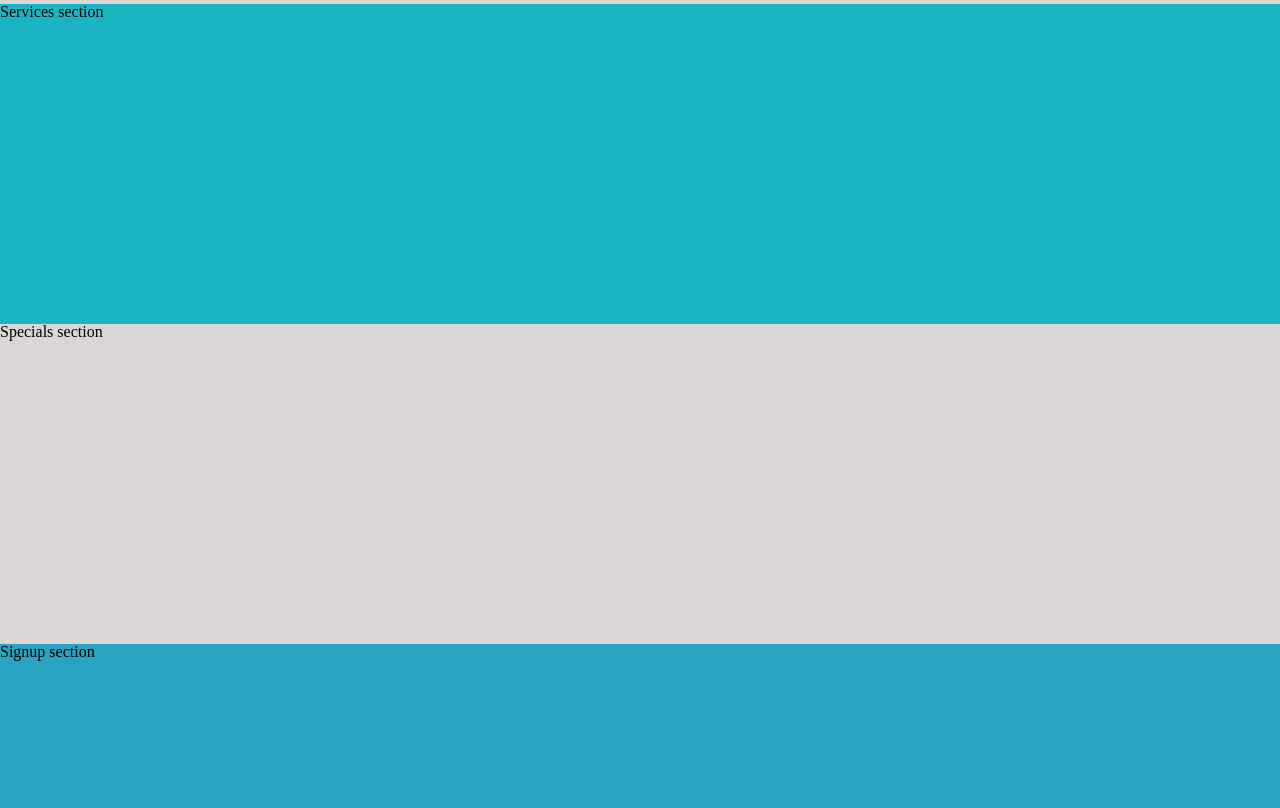
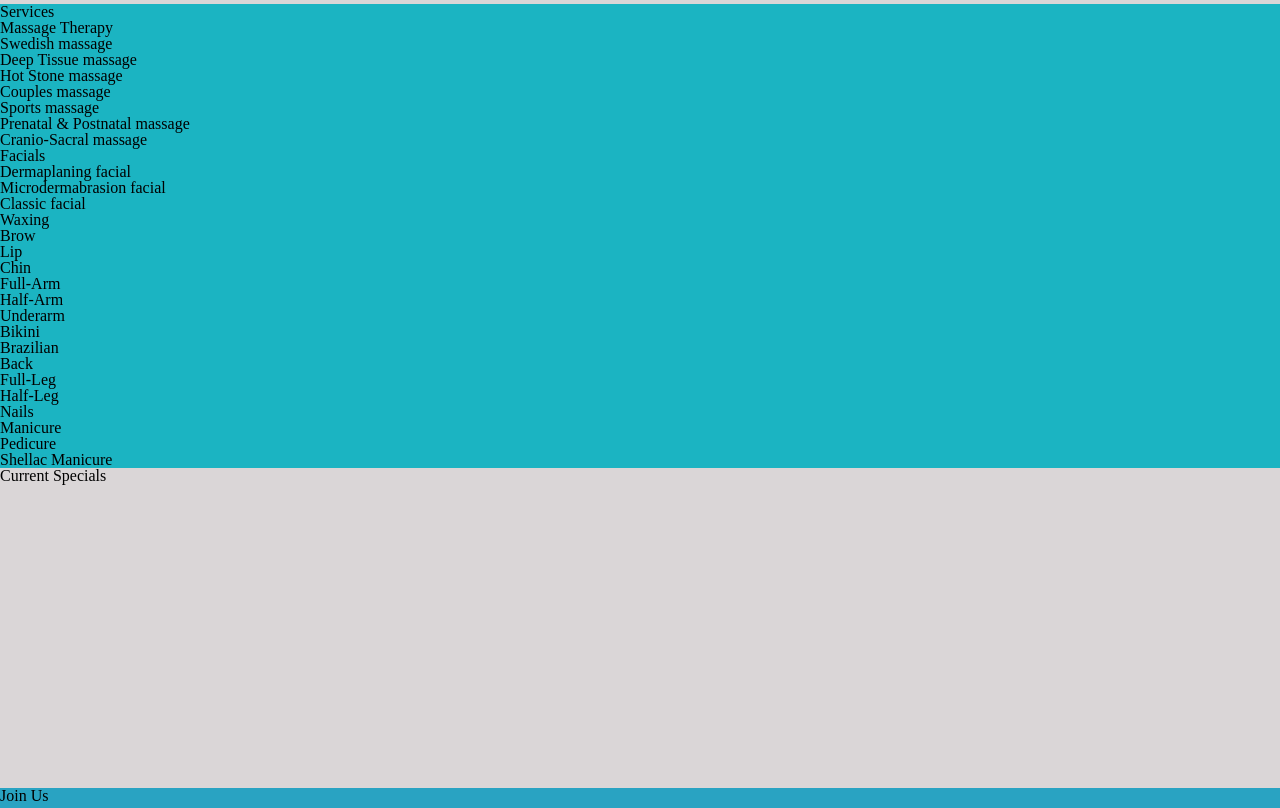
Before and after one commit to reneeweaver/project2, a plain HTML site: page index.html in a window 1280 px wide. Shown: the part 956-1764 px from the top of the page. Drawn offline with Linux system fonts and the light colour scheme.

Commit message:
added services and subservient sub services

```diff
--- a/index.html
+++ b/index.html
@@ -24,15 +24,53 @@
   </div>
 
   <div id="services">
-    <p>Services section</p>
+    <h1>Services</h1>
+    <ul>
+    	<li>Massage Therapy</li>
+    	<ol>
+    		<li>Swedish massage</li>
+    		<li>Deep Tissue massage</li>
+    		<li>Hot Stone massage</li>
+    		<li>Couples massage</li>
+    		<li>Sports massage</li>
+    		<li>Prenatal &amp; Postnatal massage</li>
+    		<li>Cranio-Sacral massage</li>
+    	</ol>
+    	<li>Facials</li>
+    	<ol>
+    		<li>Dermaplaning facial</li>
+    		<li>Microdermabrasion facial</li>
+    		<li>Classic facial</li>
+    	</ol>
+    	<li>Waxing</li>
+    	<ol>
+    		<li>Brow</li>
+    		<li>Lip</li>
+    		<li>Chin</li>
+    		<li>Full-Arm</li>
+    		<li>Half-Arm</li>
+    		<li>Underarm</li>
+    		<li>Bikini</li>
+    		<li>Brazilian</li>
+    		<li>Back</li>
+    		<li>Full-Leg</li>
+    		<li>Half-Leg</li>
+    	</ol>
+    	<li>Nails</li>
+    	<ol>
+    		<li>Manicure</li>
+    		<li>Pedicure</li>
+    		<li>Shellac Manicure</li>
+    	</ol>
+    </ul>
   </div>
 
   <div id="specials">
-    <p>Specials section</p>
+    <h1>Current Specials</h1>
   </div>
 
   <div id="signup">
-    <p>Signup section</p>
+    <h1>Join Us</h1>
   </div>
 </body>
 
```
